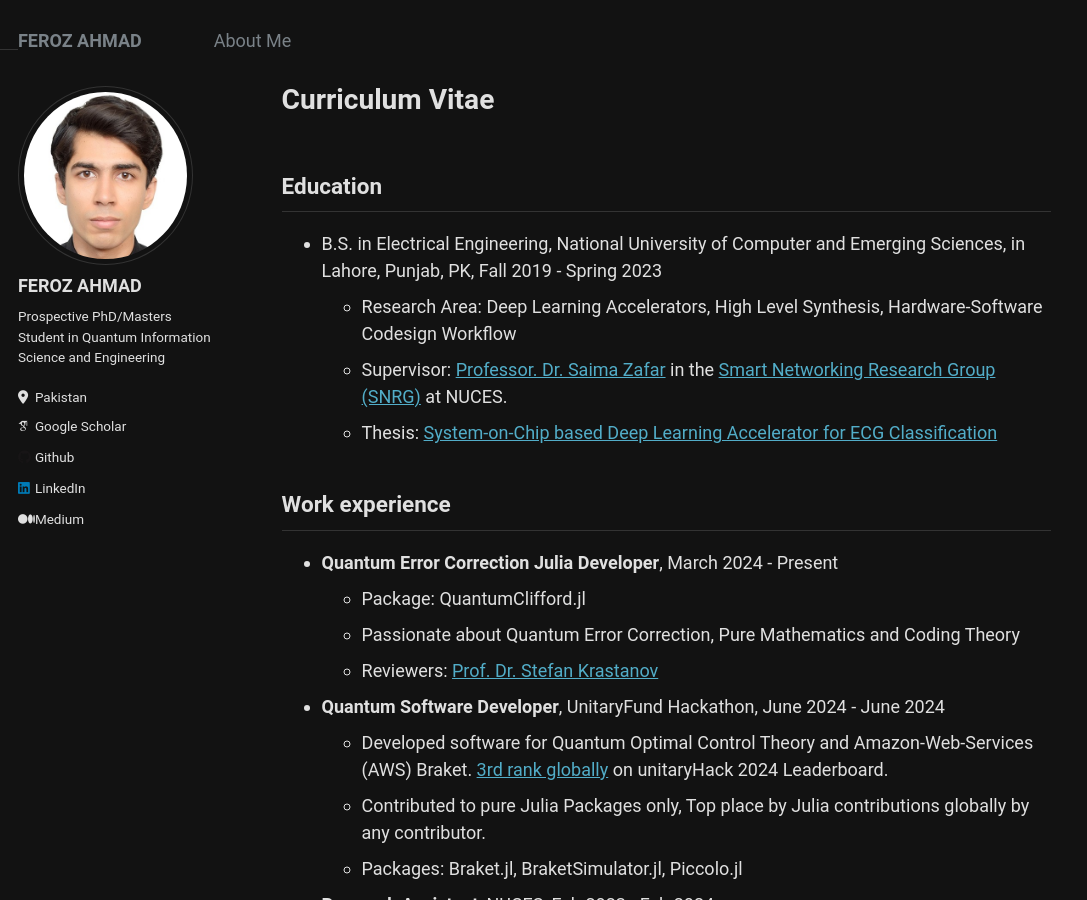
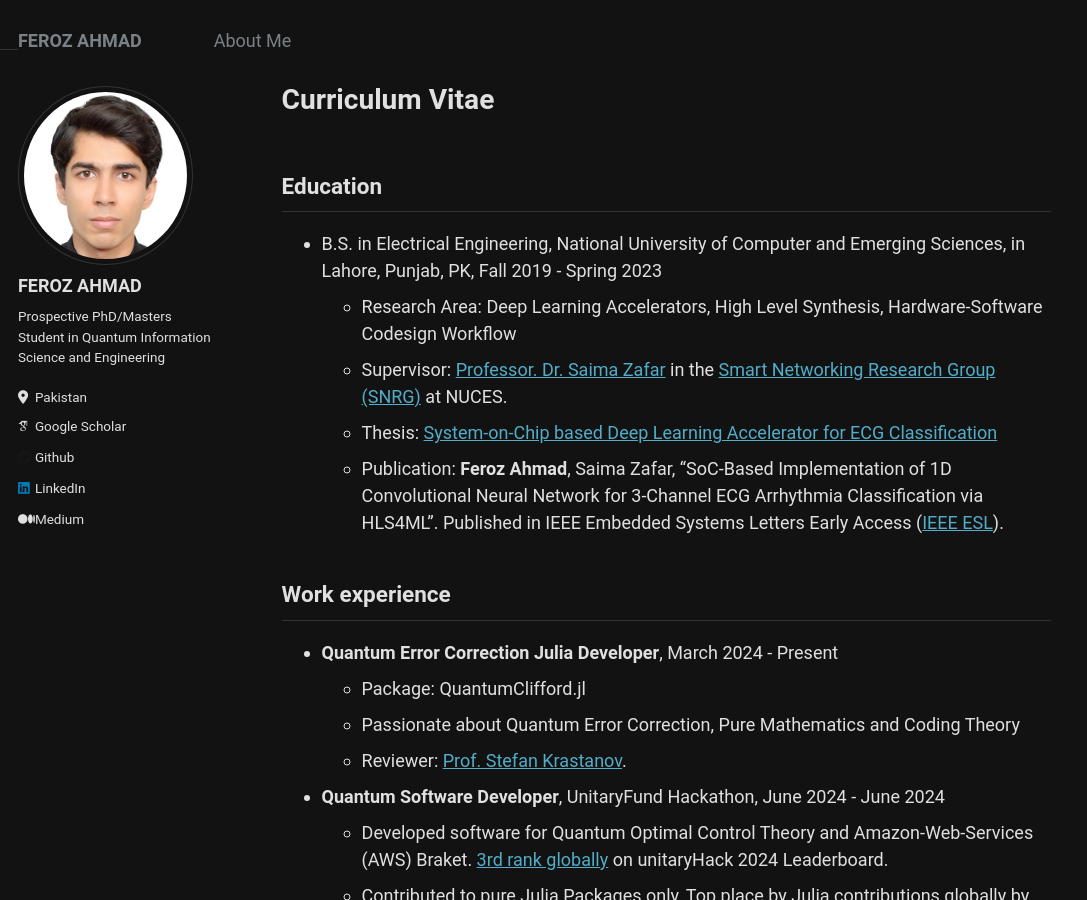
Before and after one commit to Fe-r-oz/Fe-r-oz.github.io, a Jekyll site: the page built from _pages/about.md, in a window 1280 px wide and 900 px high. Shown: the whole window, without its empty margins (0-1087 px from the left). Built offline with Jekyll 4.4.1, drawn with Linux system fonts in a browser that asks for light colours; some web fonts are replaced; a script that is not in the unit is left out.

Commit message:
Update about.md

```diff
--- a/_pages/about.md
+++ b/_pages/about.md
@@ -13,13 +13,14 @@ redirect_from:
   * Research Area: Deep Learning Accelerators, High Level Synthesis, Hardware-Software Codesign Workflow
   * Supervisor: [Professor. Dr. Saima Zafar](https://lhr.nu.edu.pk/ee/facultyProfile/4198) in the [Smart Networking Research Group (SNRG)](https://lhr.nu.edu.pk/ee/research/snrg) at NUCES.
   * Thesis: [System-on-Chip based Deep Learning Accelerator for ECG Classification](https://drive.google.com/file/d/1Hf5TzoBrv4sndfoux04q8yrBUtrl11RA/view?usp=sharing)
+  * Publication: **Feroz Ahmad**, Saima Zafar, "SoC-Based Implementation of 1D Convolutional Neural Network for 3-Channel ECG Arrhythmia Classification via HLS4ML". Published in IEEE Embedded Systems Letters Early Access ([IEEE ESL](https://ieeexplore.ieee.org/document/10399904)).
 
 ## Work experience
 
 * **Quantum Error Correction Julia Developer**, March 2024 - Present
   * Package: QuantumClifford.jl
   * Passionate about Quantum Error Correction, Pure Mathematics and Coding Theory
-  * Reviewers: [Prof. Dr. Stefan Krastanov](https://blog.krastanov.org/staticprerenders/resume.html)
+  * Reviewer: [Prof. Stefan Krastanov](https://blog.krastanov.org/staticprerenders/resume.html).
 
 * **Quantum Software Developer**, UnitaryFund Hackathon, June 2024 - June 2024
   * Developed software for Quantum Optimal Control Theory and Amazon-Web-Services (AWS) Braket. [3rd rank globally](https://unitaryhack.dev/leaderboard/) on unitaryHack 2024 Leaderboard.
```
